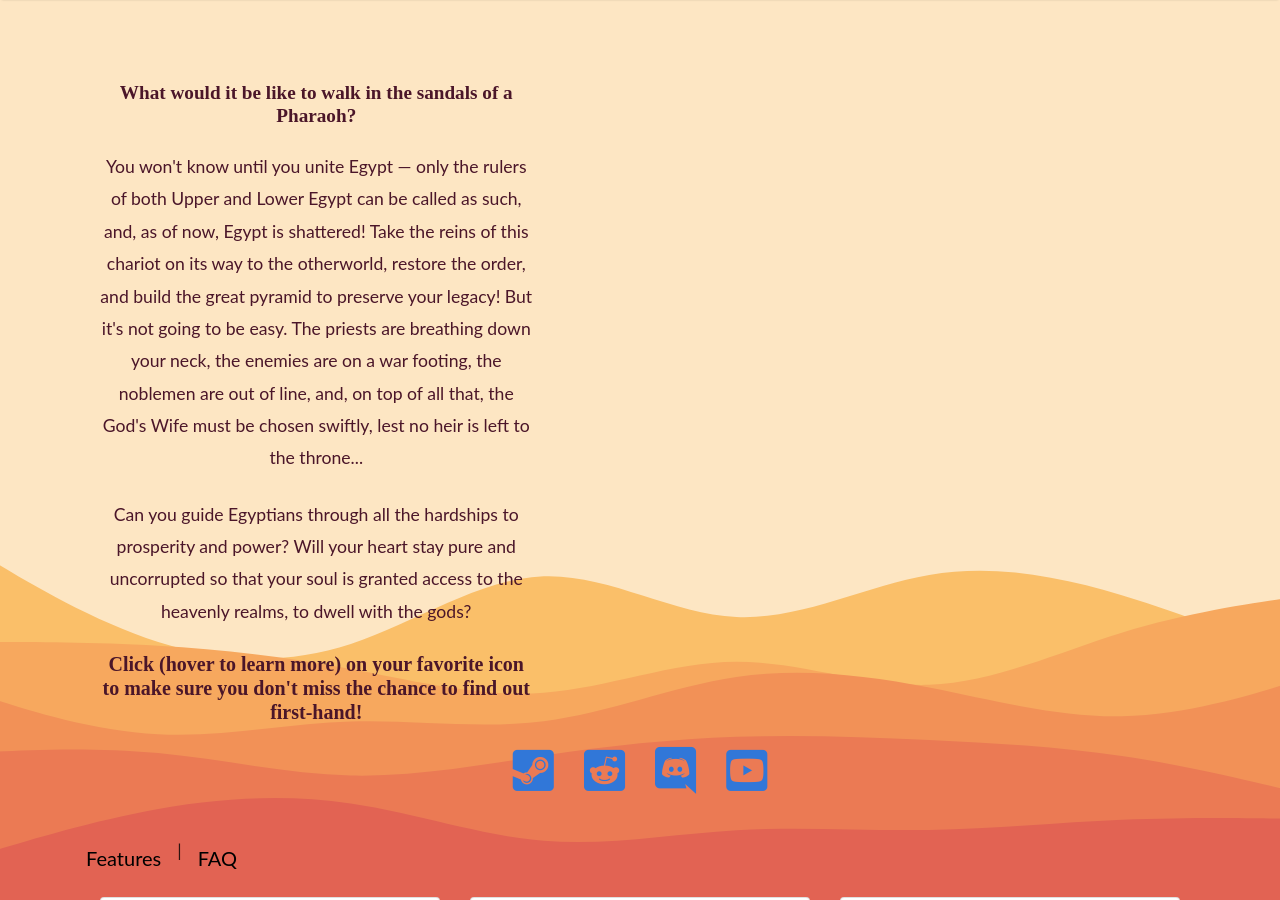
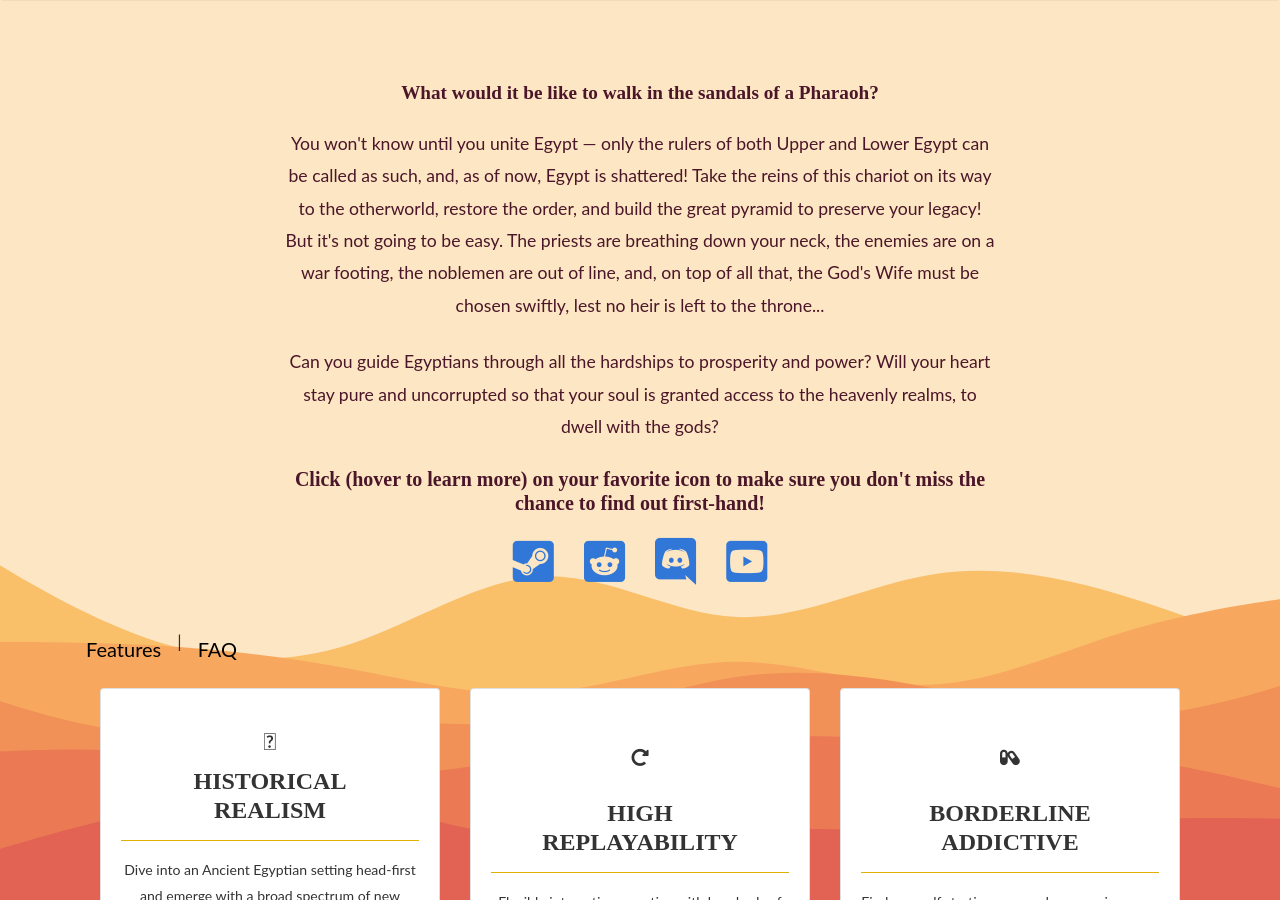
Before and after one commit to OrsonDWitt/OrsonDWitt.github.io, a Jekyll site: the page built from _pages/egypt.md, in a window 1280 px wide and 900 px high. Built offline with Jekyll 4.4.1, drawn with Linux system fonts in a browser that asks for light colours; nearby versions of some CDN libraries.

Commit message:
Update egypt.md

```diff
--- a/_pages/egypt.md
+++ b/_pages/egypt.md
@@ -8,7 +8,7 @@ comments: false
 <div>
 	<div class="container">
 	<div class="row text-md-center text-lg-center text-xl-center" style="color:#4b1629">
-	    <div class="col-xs-5 col-md-5 col-xl-5 mx-auto ml-xs-0 ml-sm-0" style="font-size: 1.1rem; align:center;">
+	    <div class="col-xs-8 col-md-8 col-xl-8 mx-auto ml-xs-0" style="font-size: 1.1rem; align:center;">
 		<h4 class="font-weight-bold text-h0" style="font-size: 1.2rem;">What would it be like to walk in the sandals of a Pharaoh?</h4>
 		<p>You won't know until you unite Egypt — only the rulers of both Upper and Lower Egypt can be called as such, and, as of now, Egypt is shattered! Take the reins of this chariot on its way to the otherworld, restore the order, and build the great pyramid to preserve your legacy! But it's not going to be easy. The priests are breathing down your neck, the enemies are on a war footing, the noblemen are out of line, and, on top of all that, the God's Wife must be chosen swiftly, lest no heir is left to the throne...
 		    </p><p>Can you guide Egyptians through all the hardships to prosperity and power? Will your heart stay pure and uncorrupted so that your soul is granted access to the heavenly realms, to dwell with the gods?</p>
```
